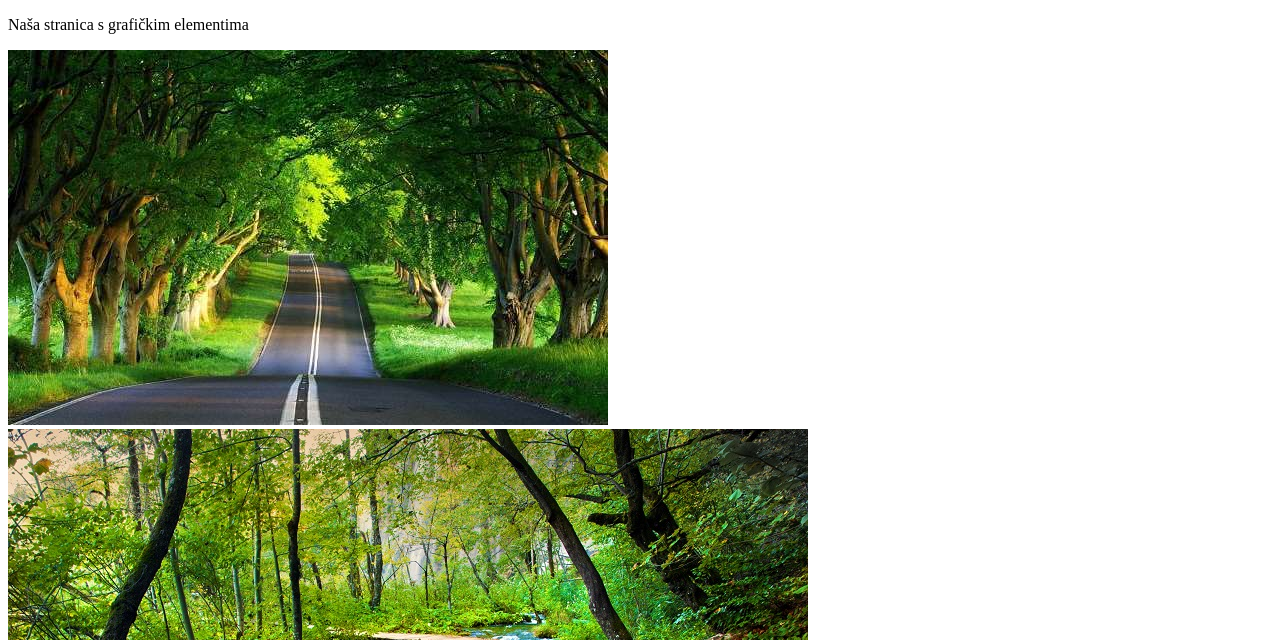
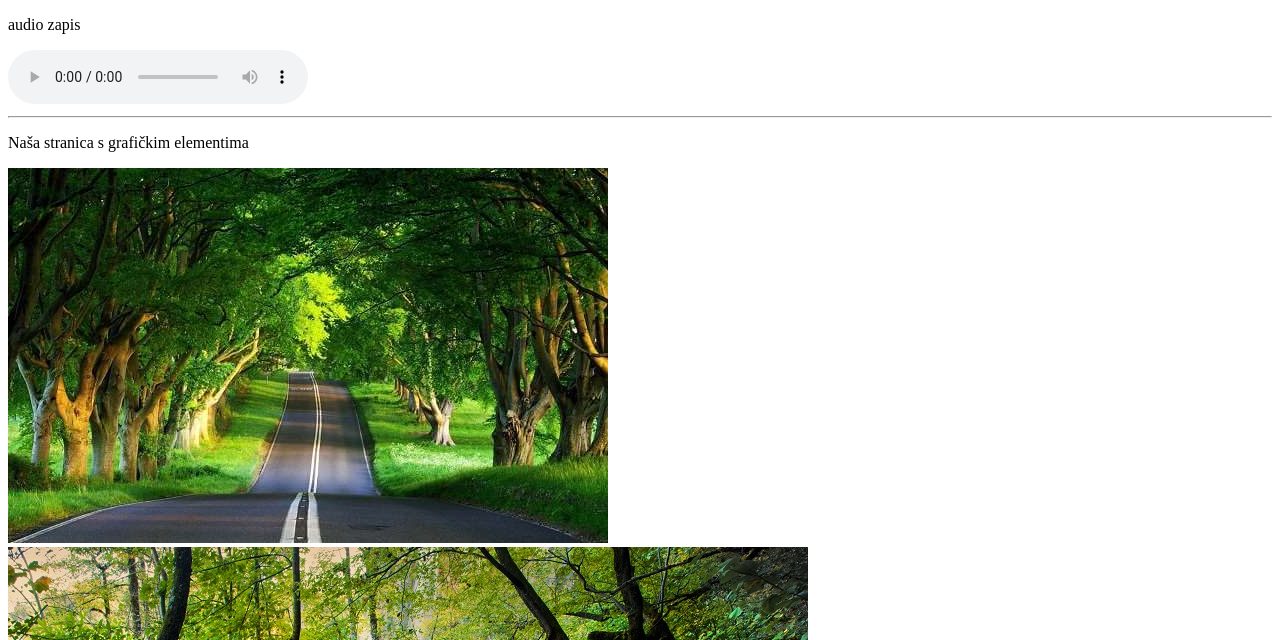
Before and after one commit to pule7/algebra.grafika, a plain HTML site: page index.html in a window 1280 px wide. Shown: the top 640 px of the page. Drawn offline with Linux system fonts and the light colour scheme.

Commit message:
dodao audio zapis

```diff
--- a/index.html
+++ b/index.html
@@ -5,6 +5,9 @@
     <title>Grafički primjeri</title>
   </head>
   <body>
+    <p>audio zapis</p>
+    <audio src="./media/audio/file_example_MP3_700KB.mp3" controls></audio>
+    <hr>
     <p>Naša stranica s grafičkim elementima</p>
     <img src="./media/img/drveće.jpg" alt="drveće">
     <img src="./media/img/plitvice.jpg" alt="Plitvička jezera">
```
Also changed, not shown: 1 other file.
